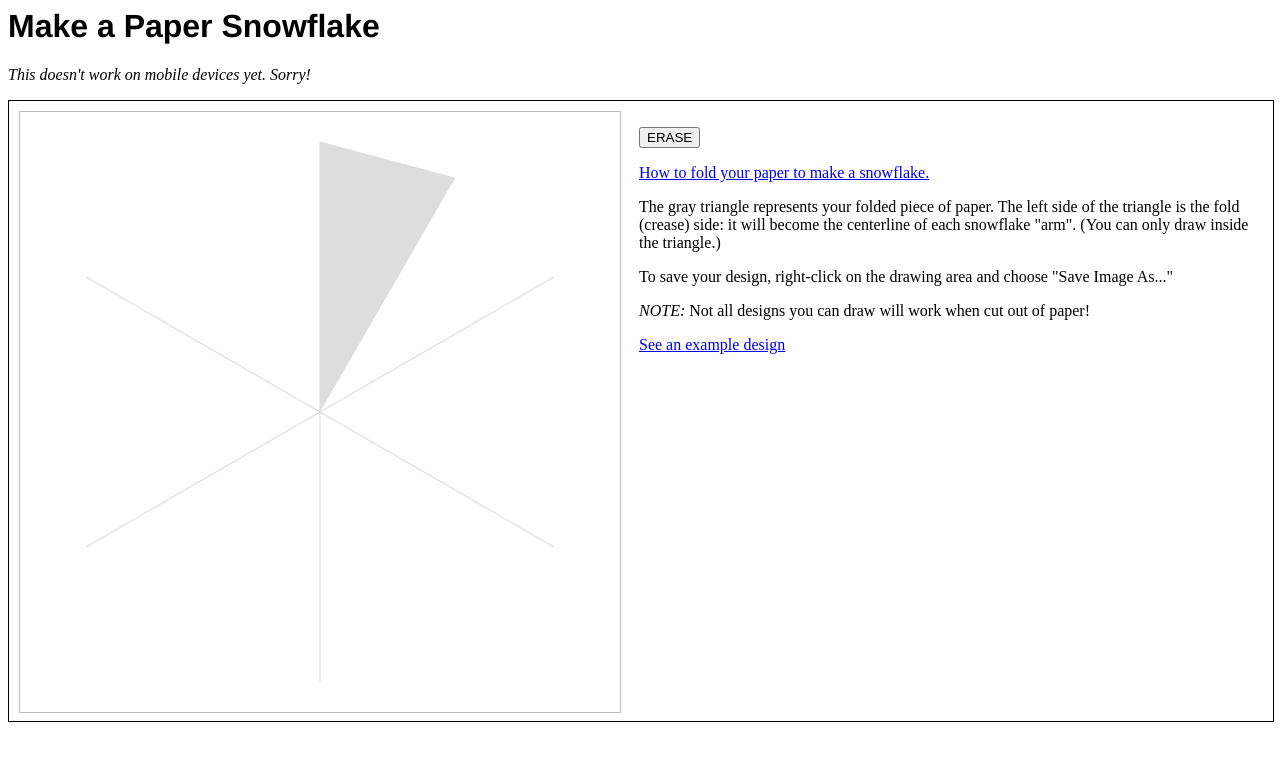
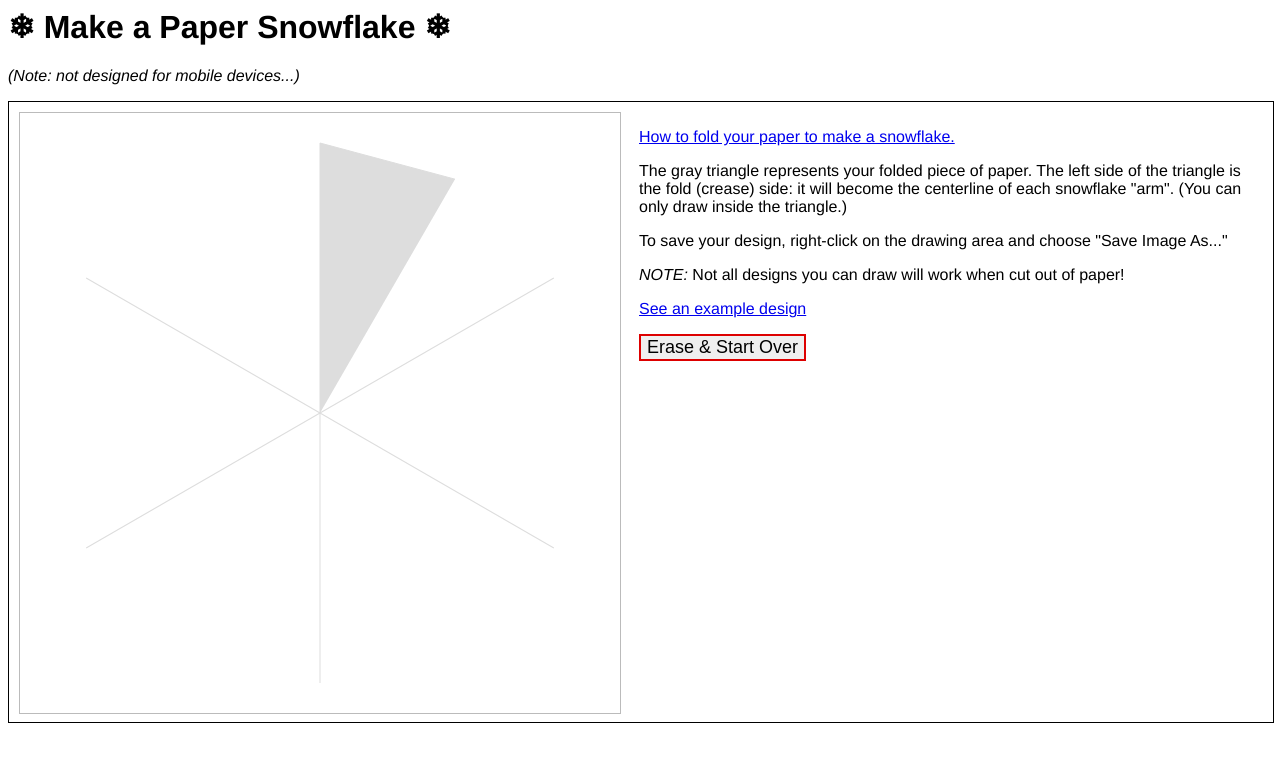
Before and after one commit to jnmiller/paper-snowflake, a plain HTML site: page index.html in a window 1280 px wide. Drawn offline with Linux system fonts and the light colour scheme.

Commit message:
minor cosmetic changes

```diff
--- a/index.html
+++ b/index.html
@@ -2,16 +2,14 @@
 <head>
 	<link rel="stylesheet" type="text/css" href="style.css">
 </head>
-<body style="cursor: url(scissors-cursor.png), auto;">
-	<h1>Make a Paper Snowflake</h1>
-	<p><em>This doesn't work on mobile devices yet. Sorry!</em></p>
+<body>
+	<h1>❄ Make a Paper Snowflake ❄</h1>
+	<p><em>(Note: not designed for mobile devices...)</em></p>
 	<div id="main">
 		<div id="canvas-container">
 			<canvas id="snowflakeCanvas" width="600" height="600"></canvas>
 		</div>
 		<div id="instructions">
-			<p>
-				<input type="button" value="ERASE" onclick="eraseCanvas(); return false;"/>
 			<p>
 				<a target="_blank" href="https://www.google.com/search?q=how+to+fold+a+paper+snowflake&tbm=isch">How to fold your paper to make a snowflake.</a>
 			</p>
@@ -29,6 +27,9 @@
 			<p>
 				<a target="_blank" href="demo1.gif">See an example design</a>
 			</p>
+			<p>
+				<input type="button" class="button" value="Erase &amp; Start Over" onclick="eraseCanvas(); return false;"/>
+			</p>
 		</div>
 	</div>
 </body>
--- a/style.css
+++ b/style.css
@@ -1,4 +1,4 @@
-h1 {
+body {
 	font-family: Helvetica, Aria, san-serif;
 }
 
@@ -19,8 +19,16 @@ div#canvas-container {
 
 canvas#snowflakeCanvas {
 	border: 1px solid #BBB;
+	cursor: url(scissors-cursor.png), auto;
 }
 
 div#instructions {
 	margin: 10px;
 }
+
+input.button {
+	border: 2px solid #dd0000;
+	font-size: 18px;
+	font-color: #00dd00;
+	cursor: hand;
+}
```
